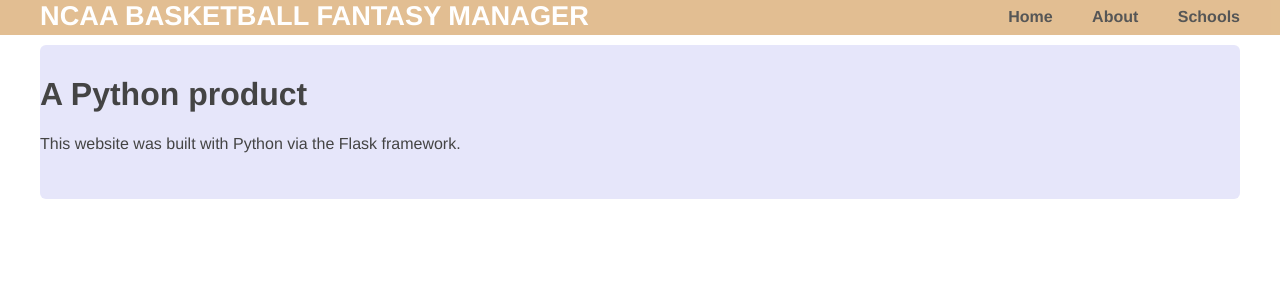
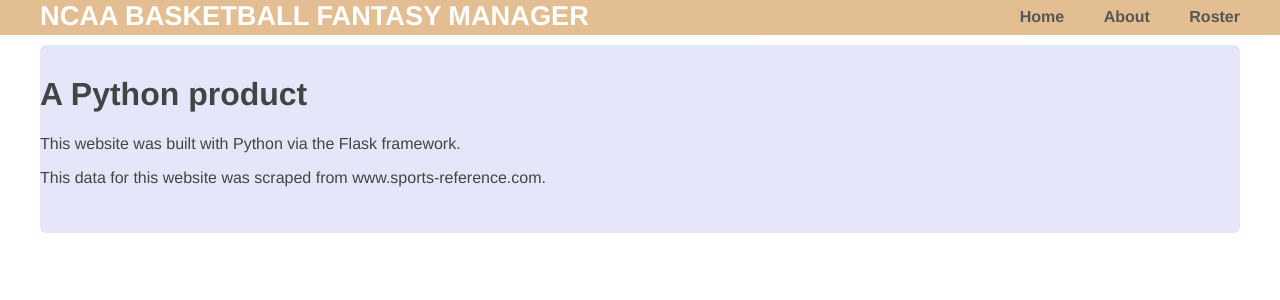
Before and after one commit to benvneal88/ncaa-bb-fantasy-manager, a Flask app: page / in a window 1280 px wide. Shown: the top 300 px of the page. Run offline with Flask 2, Linux system fonts and the light colour scheme.

Commit message:
populate roster page

```diff
--- a/src/webapp/app.py
+++ b/src/webapp/app.py
@@ -33,9 +33,9 @@ def home():
     return render_template('home.html')
 
 
-@app.route('/schools/')
-def schools():
-    query = 'select School,W from tbl_schools limit 20'
+@app.route('/roster/')
+def roster():
+    query = 'select * from vw_Roster where PPG > 2'
     df = get_table_data(query)
     return render_template('table_embed.html',
                            column_names=df.columns.values,
--- a/src/webapp/templates/home.html
+++ b/src/webapp/templates/home.html
@@ -3,5 +3,6 @@
   <div class="home">
     <h1>A Python product</h1>
     <p>This website was built with Python via the Flask framework.</p>
+    <p>This data for this website was scraped from www.sports-reference.com.</p>
   </div>
 {% endblock %}
--- a/src/webapp/templates/layout.html
+++ b/src/webapp/templates/layout.html
@@ -12,7 +12,7 @@
           <ul class="menu">
             <li><a href="{{ url_for('home') }}">Home</a></li>
             <li><a href="{{ url_for('about') }}">About</a></li>
-            <li><a href="{{ url_for('schools') }}">Schools</a></li>
+            <li><a href="{{ url_for('roster') }}">Roster</a></li>
           </ul>
         </nav></strong>
       </div>
```
Also changed, not shown: src/model/view/vw_Roster.sql (added, +11 -0 lines), src/model/schema/tbl_ball_team.sql (renamed from src/data/model/schema/tbl_ball_team.sql), src/model/schema/tbl_box_score_line_item.sql (renamed from src/data/model/schema/tbl_box_score_line_item.sql), src/model/schema/tbl_fantasy_team.sql (renamed from src/data/model/schema/tbl_fantasy_team.sql), src/model/schema/tbl_game.sql (renamed from src/data/model/schema/tbl_game.sql), src/model/schema/tbl_player.sql (renamed from src/data/model/schema/tbl_player.sql), src/model/schema/tbl_user.sql (renamed from src/data/model/schema/tbl_user.sql).
